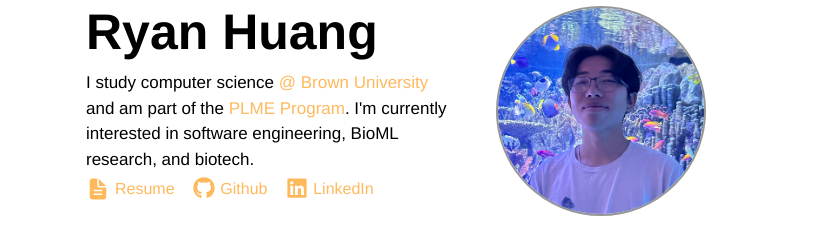
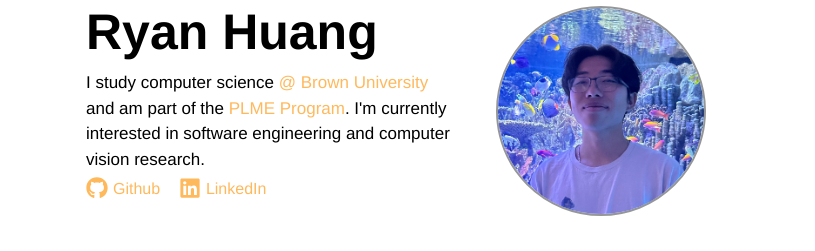
Before and after one commit to ryanhuang8/ryanhuang.dev, a React (Vite) app: page / in a window 1280 px wide. Shown: the part 131-382 px from the top of the page, without its empty margins (244-1059 px from the left). Built offline with nearby package versions, Linux system fonts and the light colour scheme; a web font is replaced by a local one.

Commit message:
feat: bio

```diff
--- a/src/components/startPage/Introduction.tsx
+++ b/src/components/startPage/Introduction.tsx
@@ -1,7 +1,7 @@
 import { FaGithub, FaLinkedin } from "react-icons/fa";
-import { IoDocumentText } from "react-icons/io5";
+// import { IoDocumentText } from "react-icons/io5";
 import "../../styles/start.css";
-import Resume from "../../files/SWE_Resume.pdf";
+// import Resume from "../../files/SWE_Resume.pdf";
 import ProfilePic from "../../images/larger_pic.png"; // Make sure to import your profile picture
 
 function Introduction() {
@@ -18,16 +18,15 @@ function Introduction() {
           <a href="https://plme.med.brown.edu/" target="_blank">
             PLME Program
           </a>
-          . I'm currently interested in software engineering, BioML research,
-          and biotech.
+          . I'm currently interested in software engineering and computer vision research.
         </div>
         <div className="simple-navigation">
-          <a href={Resume} target="_blank">
+          {/* <a href={Resume} target="_blank">
             <div className="icon-text">
               <IoDocumentText size={24} />
               <div className="text-by-icon">Resume</div>
             </div>
-          </a>
+          </a> */}
           <a href="https://github.com/ryanhuang8" target="_blank">
             <div className="icon-text">
               <FaGithub size={22} />
```
